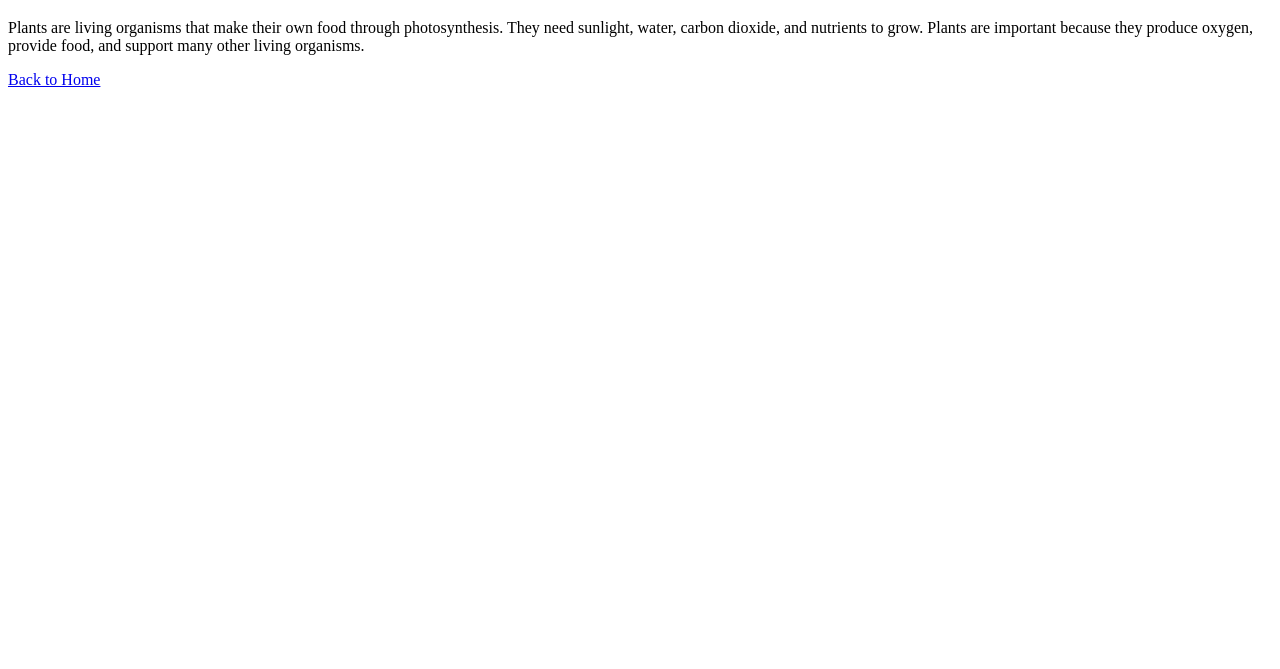
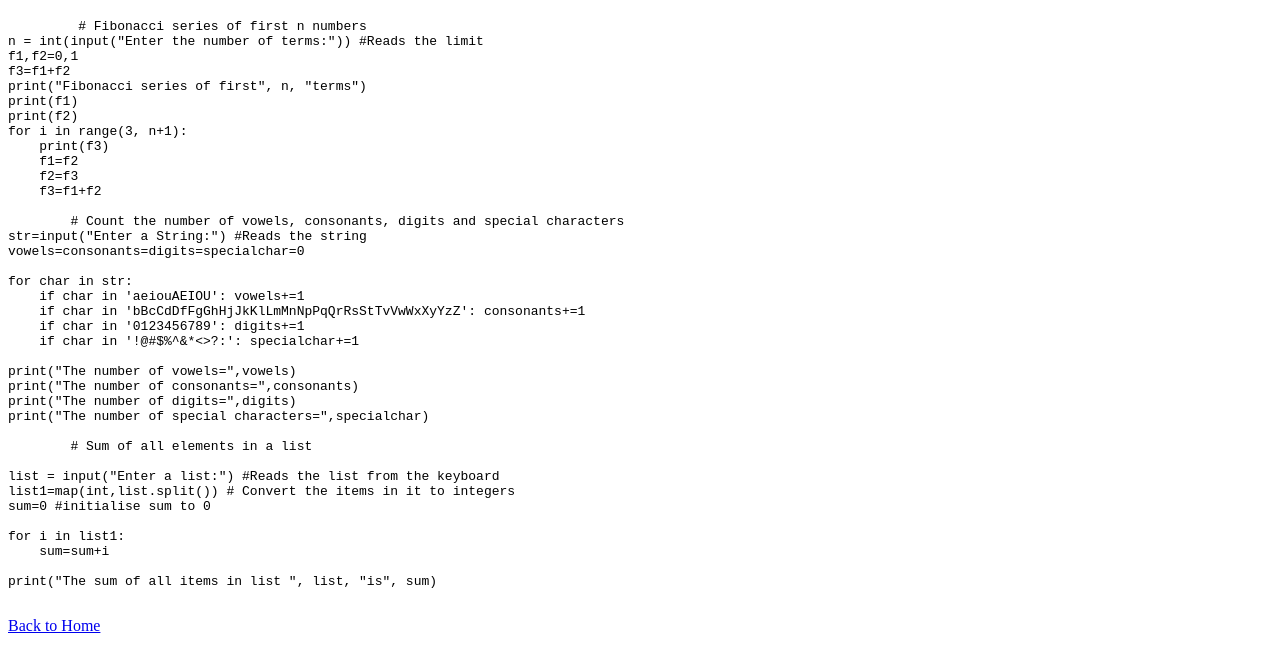
Before and after one commit to Apps-Domain/Vote, a plain HTML site: page slot5.html in a window 1280 px wide. Shown: the part 61-730 px from the top of the page. Drawn offline with Linux system fonts and the light colour scheme.

Commit message:
Update slot5.html

```diff
--- a/slot5.html
+++ b/slot5.html
@@ -9,12 +9,46 @@
 
     <h1>Slot 5</h1>
 
-    <p>
-        Plants are living organisms that make their own food through
-        photosynthesis. They need sunlight, water, carbon dioxide, and
-        nutrients to grow. Plants are important because they produce
-        oxygen, provide food, and support many other living organisms.
-    </p>
+    <pre>
+         # Fibonacci series of first n numbers
+n = int(input("Enter the number of terms:")) #Reads the limit
+f1,f2=0,1
+f3=f1+f2
+print("Fibonacci series of first", n, "terms")
+print(f1)
+print(f2)
+for i in range(3, n+1):
+    print(f3)
+    f1=f2
+    f2=f3
+    f3=f1+f2
+
+        # Count the number of vowels, consonants, digits and special characters
+str=input("Enter a String:") #Reads the string
+vowels=consonants=digits=specialchar=0
+
+for char in str:
+    if char in 'aeiouAEIOU': vowels+=1
+    if char in 'bBcCdDfFgGhHjJkKlLmMnNpPqQrRsStTvVwWxXyYzZ': consonants+=1
+    if char in '0123456789': digits+=1
+    if char in '!@#$%^&*<>?:': specialchar+=1
+
+print("The number of vowels=",vowels)
+print("The number of consonants=",consonants)
+print("The number of digits=",digits)
+print("The number of special characters=",specialchar)
+
+        # Sum of all elements in a list
+
+list = input("Enter a list:") #Reads the list from the keyboard
+list1=map(int,list.split()) # Convert the items in it to integers
+sum=0 #initialise sum to 0
+
+for i in list1:
+    sum=sum+i
+
+print("The sum of all items in list ", list, "is", sum)
+    </pre>
 
     <a href="index.html">Back to Home</a>
 
```
